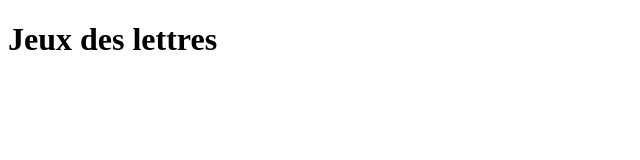
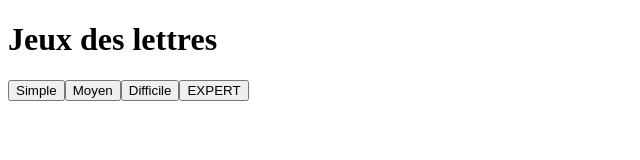
Before and after one commit to monkipot/mental-game, a website built with Vite: page jeux_des_lettres.html in a window 1280 px wide. Shown: the whole page, without its empty margins (0-640 px from the left). Built offline with nearby package versions, Linux system fonts and the light colour scheme.

Commit message:
feat(game): display difficulty buttons

```diff
--- a/jeux_des_lettres.html
+++ b/jeux_des_lettres.html
@@ -8,6 +8,7 @@
   <body>
     <div id="app">
       <h1>Jeux des lettres</h1>
+      <div id="levels"></div>
     </div>
     <script type="module" src="/src/jeux_des_lettres.ts"></script>
   </body>
--- a/src/jeux_des_lettres.ts
+++ b/src/jeux_des_lettres.ts
@@ -1 +1,23 @@
 console.log('jeux des lettres');
+
+enum LEVEL {
+    EASY = 'Simple',
+    MIDDLE = 'Moyen',
+    HARD = 'Difficile',
+    EXPERT = 'EXPERT'
+}
+
+const getLevels = () => Object.values(LEVEL);
+
+const renderLevels = () => {
+    const levelsContainer = document.getElementById('levels');
+    if (!levelsContainer) return;
+
+    getLevels().forEach(level => {
+        const button = document.createElement('button');
+        button.textContent = level;
+        levelsContainer.appendChild(button);
+    });
+}
+
+renderLevels();
```
